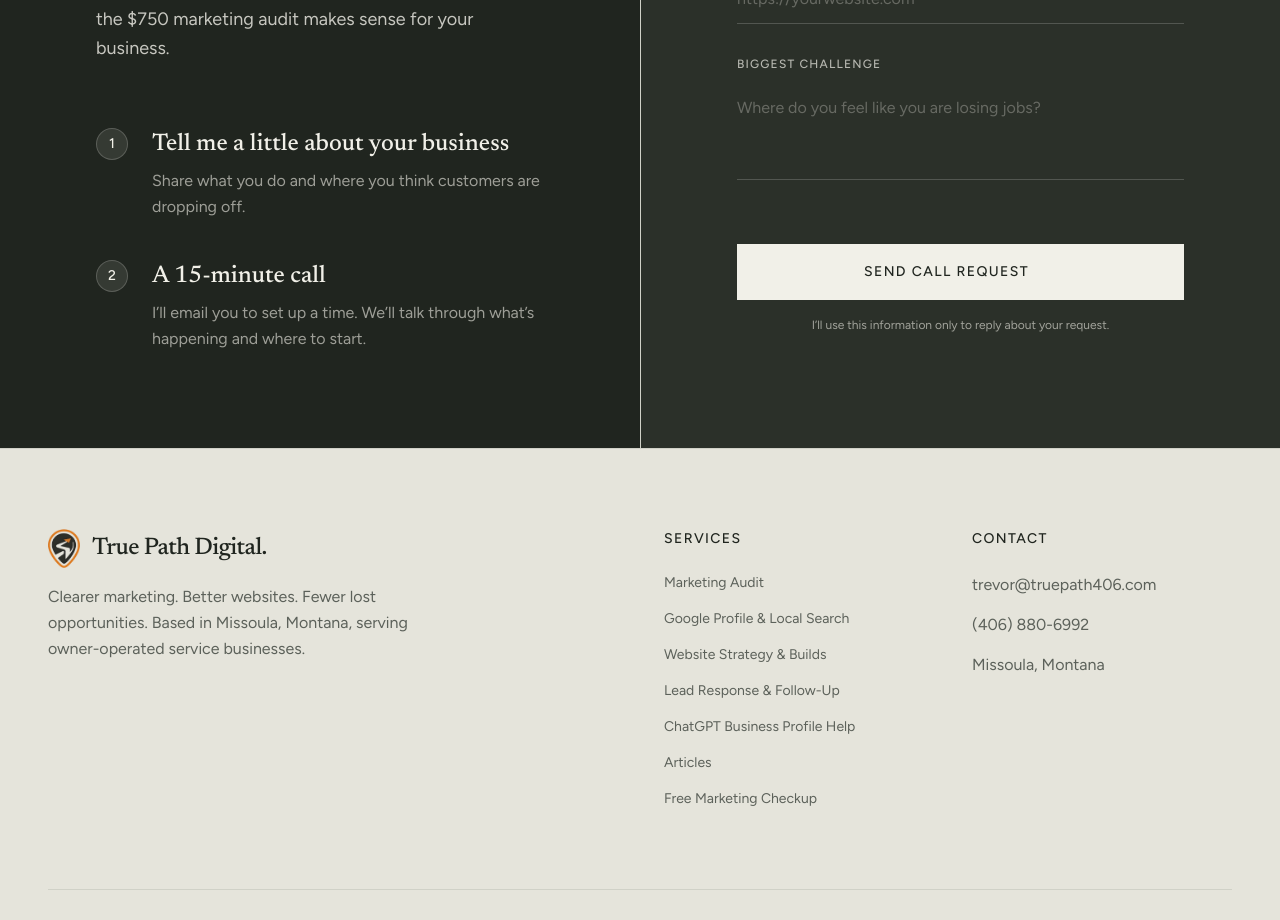
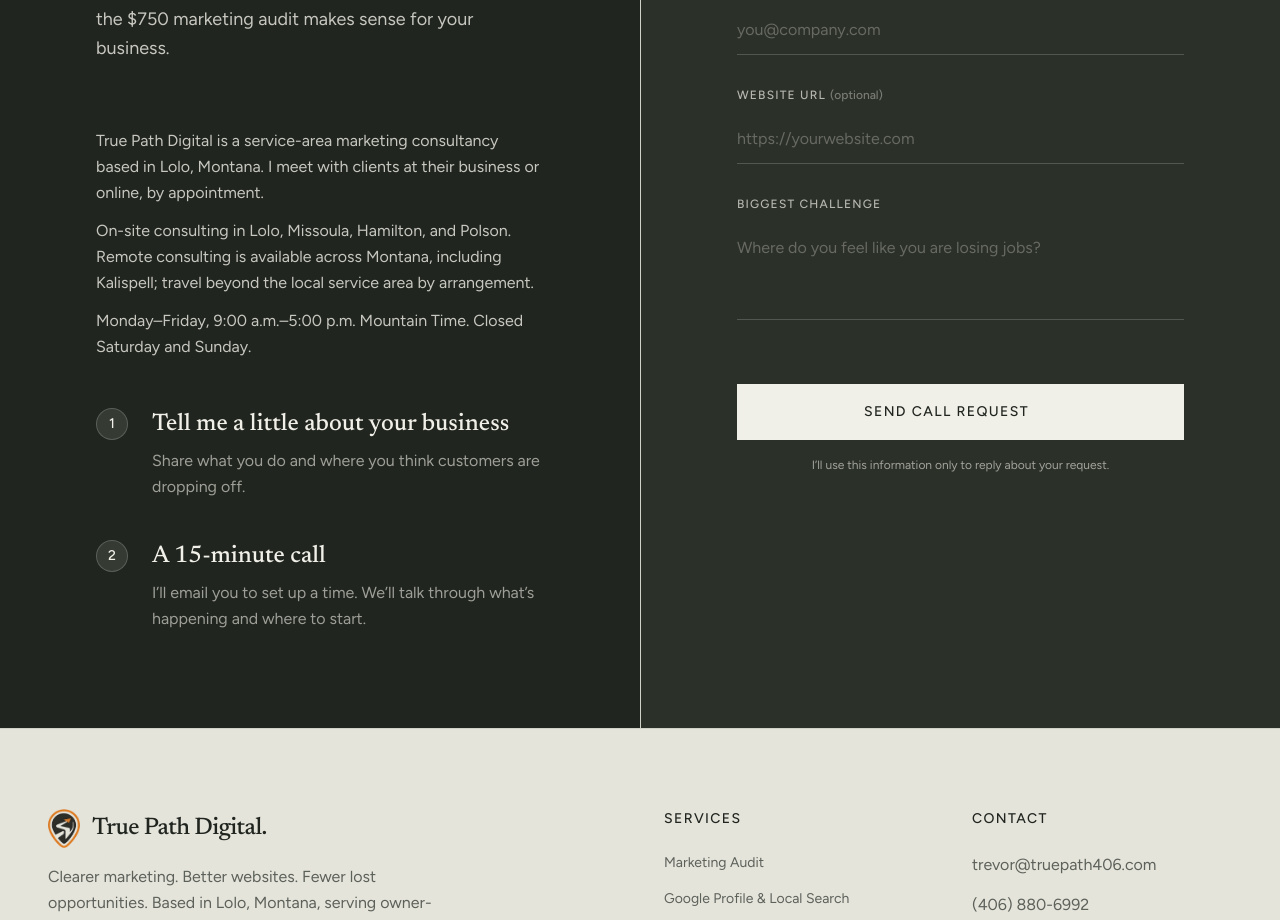
Before and after one commit to triggsmt67-cmd/truepath-consultant, a Next.js app: page / in a window 1280 px wide. Shown: the part 8040-8960 px from the top of the page. Built offline with nearby package versions, Linux system fonts and the light colour scheme.

Commit message:
Align service-area business details and weekday hours

```diff
--- a/src/app/layout.tsx
+++ b/src/app/layout.tsx
@@ -102,22 +102,26 @@ const localBusinessSchema = {
     telephone: "+1-406-880-6992",
     email: "trevor@truepath406.com",
     contactType: "sales",
-    areaServed: "US",
+    areaServed: "Montana",
     availableLanguage: "English",
   },
   address: {
     "@type": "PostalAddress",
-    addressLocality: "Missoula",
+    addressLocality: "Lolo",
     addressRegion: "MT",
     addressCountry: "US",
   },
-  geo: {
-    "@type": "GeoCoordinates",
-    latitude: 46.8721,
-    longitude: -113.994,
+  openingHoursSpecification: {
+    "@type": "OpeningHoursSpecification",
+    dayOfWeek: ["Monday", "Tuesday", "Wednesday", "Thursday", "Friday"],
+    opens: "09:00",
+    closes: "17:00",
   },
   areaServed: [
+    { "@type": "City", name: "Lolo" },
     { "@type": "City", name: "Missoula" },
+    { "@type": "City", name: "Hamilton" },
+    { "@type": "City", name: "Polson" },
     { "@type": "State", name: "Montana" },
   ],
   founder: {
@@ -136,6 +140,15 @@ const localBusinessSchema = {
     "@type": "OfferCatalog",
     name: "Services",
     itemListElement: [
+      {
+        "@type": "Offer",
+        itemOffered: {
+          "@type": "Service",
+          "@id": "https://truepath406.com/#under-the-hood-audit",
+          name: "Marketing Audit (Under the Hood Audit)",
+          url: "https://truepath406.com/#audit",
+        },
+      },
       {
         "@type": "Offer",
         itemOffered: {
--- a/src/app/page.tsx
+++ b/src/app/page.tsx
@@ -42,7 +42,7 @@ const auditServiceSchema = {
   "@context": "https://schema.org",
   "@type": "Service",
   "@id": "https://truepath406.com/#under-the-hood-audit",
-  name: "Under the Hood Audit",
+  name: "Marketing Audit (Under the Hood Audit)",
   url: "https://truepath406.com/#audit",
   serviceType: "Marketing and lead-flow diagnostic",
   description: "An independent review of a service business's website, Google Business Profile, local visibility, online reputation, and lead response process, followed by a findings memo, review call, and prioritized 90-day action plan.",
@@ -527,6 +527,12 @@ export default function Home() {
                 Request a 15-minute call to talk through where you might be missing leads or losing jobs. We can also see if the $750 marketing audit makes sense for your business.
               </p>
 
+              <div className="text-background/80 leading-relaxed max-w-md mb-12 space-y-3">
+                <p>True Path Digital is a service-area marketing consultancy based in Lolo, Montana. I meet with clients at their business or online, by appointment.</p>
+                <p>On-site consulting in Lolo, Missoula, Hamilton, and Polson. Remote consulting is available across Montana, including Kalispell; travel beyond the local service area by arrangement.</p>
+                <p>Monday–Friday, 9:00 a.m.–5:00 p.m. Mountain Time. Closed Saturday and Sunday.</p>
+              </div>
+
               <div className="flex flex-col gap-10">
                 <div className="flex items-start gap-6">
                   <div className="flex-shrink-0 w-8 h-8 rounded-full bg-background/10 border border-background/20 flex items-center justify-center text-sm font-medium">1</div>
--- a/src/components/Footer.tsx
+++ b/src/components/Footer.tsx
@@ -7,11 +7,14 @@ export default function Footer() {
       <div className="max-w-[1400px] mx-auto grid gap-12 md:grid-cols-2 lg:grid-cols-4">
         <div className="lg:col-span-2">
           <div className="flex items-center gap-3 mb-4">
-            <Image src="/images/logo.png" alt="True Path Digital Logo" title="True Path Digital — Missoula, Montana" width={32} height={32} className="w-8 h-auto object-contain" />
+            <Image src="/images/logo.png" alt="True Path Digital Logo" title="True Path Digital — Lolo, Montana" width={32} height={32} className="w-8 h-auto object-contain" />
             <h3 className="font-serif text-2xl font-medium tracking-tight">True Path Digital.</h3>
           </div>
           <p className="text-muted-text text-base leading-relaxed max-w-sm mb-8">
-            Clearer marketing. Better websites. Fewer lost opportunities. Based in Missoula, Montana, serving owner-operated service businesses.
+            Clearer marketing. Better websites. Fewer lost opportunities. Based in Lolo, Montana, serving owner-operated service businesses.
+          </p>
+          <p className="text-muted-text text-sm leading-relaxed max-w-sm">
+            On-site consulting in Lolo, Missoula, Hamilton, and Polson. Remote consulting across Montana, including Kalispell; travel beyond the local service area by arrangement.
           </p>
         </div>
 
@@ -33,7 +36,9 @@ export default function Footer() {
           <ul className="space-y-4 text-muted-text">
             <li><a href="mailto:trevor@truepath406.com" className="hover:text-primary transition-colors">trevor@truepath406.com</a></li>
             <li><a href="tel:+14068806992" className="hover:text-primary transition-colors">(406) 880-6992</a></li>
-            <li>Missoula, Montana</li>
+            <li>Lolo, Montana · Service-area business</li>
+            <li>Monday–Friday, 9:00 a.m.–5:00 p.m. Mountain Time</li>
+            <li>Meetings at your business or online, by appointment.</li>
           </ul>
         </div>
       </div>
```
